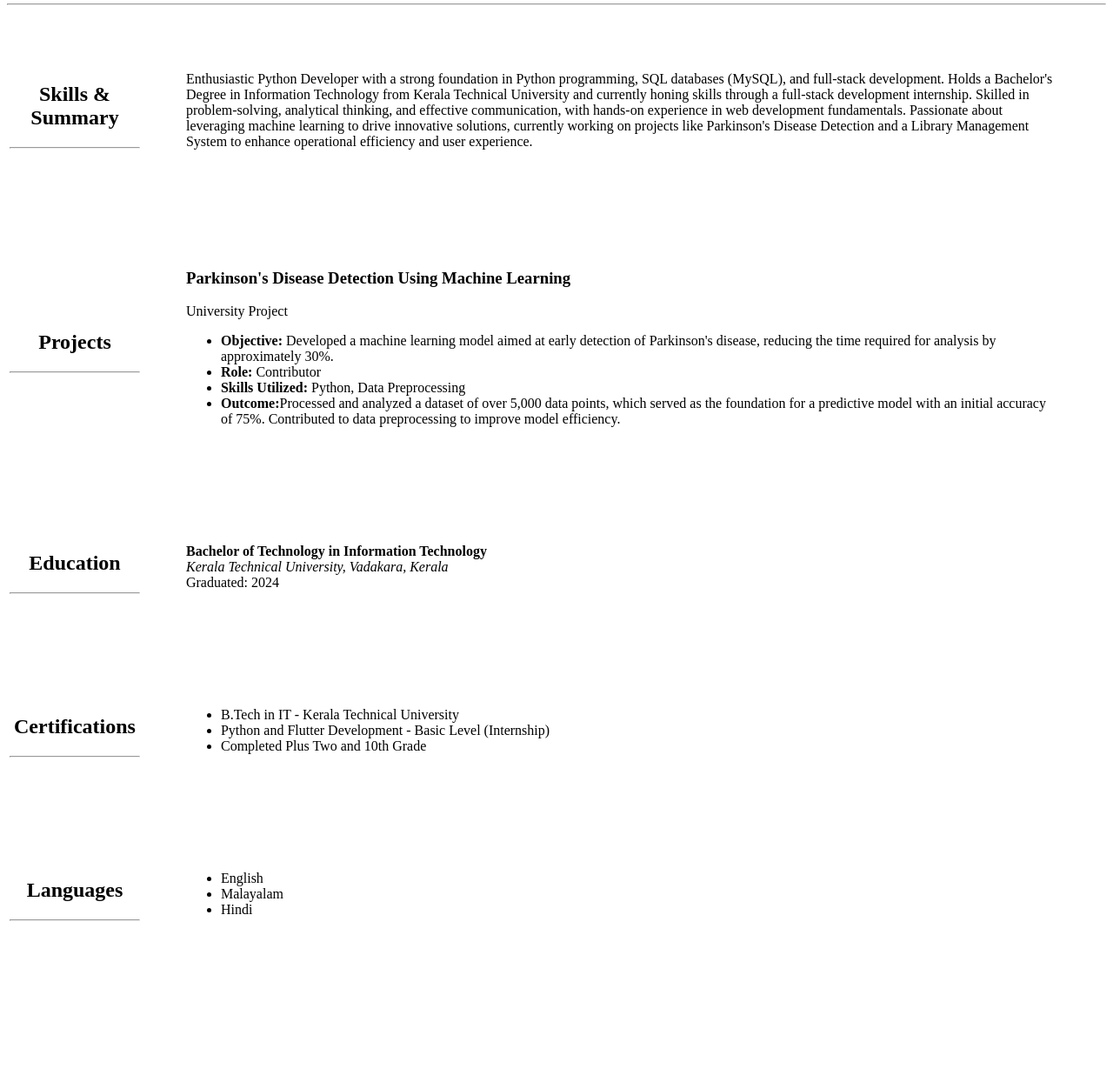
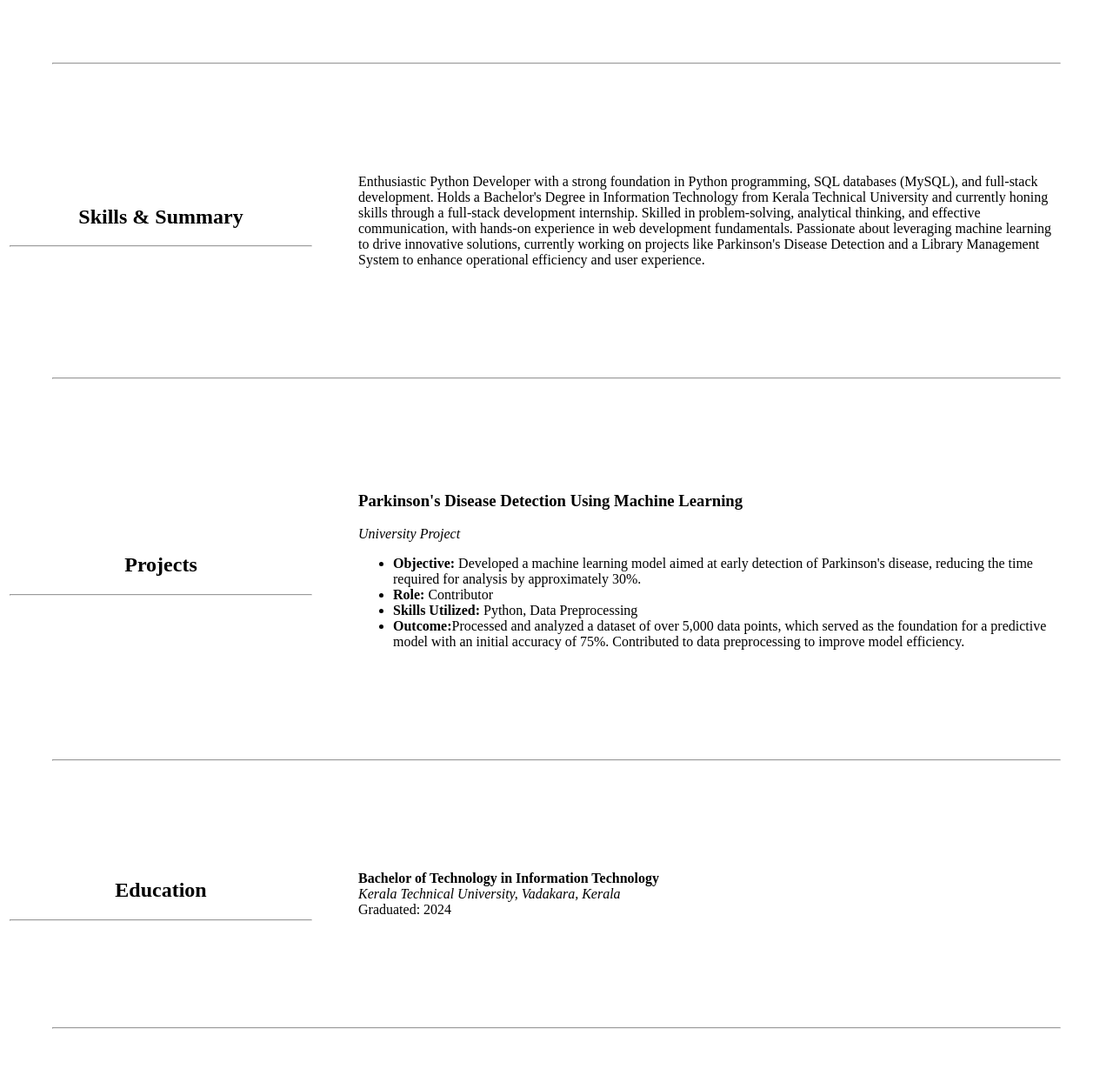
Before and after one commit to jishnuck2003/htmlresume, a plain HTML site: page index.html in a window 1280 px wide. Shown: the part 600-1844 px from the top of the page at 87% size. Before the commit the page ends 1731 px from the top, so only its background shows below. Drawn offline with Linux system fonts and the light colour scheme.

Commit message:
second commit

```diff
--- a/index.html
+++ b/index.html
@@ -26,7 +26,8 @@
 </head>
 
 
-    <table>
+    <div>
+        <table >
             <tr>
                 <td>
                     <div class="resume"></div>
@@ -45,6 +46,7 @@
 
 
             </tr>
+
             <tr>
                 <td><p><strong>Calicut,Kerala</strong></p></td>
                 <td ><p><strong>Phone:</strong> 9745771214</p></td>
@@ -52,14 +54,12 @@
                 <td ><p><strong>LinkedIn:</strong> ><a href="https://www.linkedin.com/in/jishnu-c-k-22294b309">https://www.linkedin.com/in/jishnu-c-k-22294b309</a></p></td>
             </tr>
 
-      </table>
-      <hr>
-      <table>
+            <tr><td colspan="4"><hr></td></tr>
             <tr>
                 <th><h2>
                       Skills & Summary
                 </h2><hr></th>
-            <td>
+                <td colspan="3">
                     <p>Enthusiastic Python Developer with a strong foundation in Python programming, SQL databases (MySQL),
                     and full-stack development. Holds a Bachelor's Degree in Information Technology from Kerala Technical University
                     and currently honing skills through a full-stack development internship. Skilled in problem-solving, analytical thinking,
@@ -70,9 +70,11 @@
                     </p>
                 </td>
             </tr>
+            <tr><td colspan="4"><hr></td></tr>
+            <tr>
                 <th><h2>Projects</h2><hr></th>
-        <td><h3>Parkinson's Disease Detection Using Machine Learning</h3>
-            University Project
+                <td colspan="3"><h3>Parkinson's Disease Detection Using Machine Learning</h3>
+                <i>University Project</i>
                 <ul>
                     <li><strong>Objective:</strong> Developed a machine learning model aimed at early detection of Parkinson's disease, reducing the time required for analysis by approximately 30%.</li>
                     <li><strong>Role:</strong> Contributor</li>
@@ -82,17 +84,20 @@
                 </ul>
 
             </td>
+            </tr>
+            <tr><td colspan="4"><hr></td></tr>
             <tr>
                 <th><h2>Education</h2><hr></th>
-            <td><p><strong>Bachelor of Technology in Information Technology</strong><br>
+                <td colspan="3"><p><strong>Bachelor of Technology in Information Technology</strong><br>
                     <i>Kerala Technical University, Vadakara, Kerala</i><br>
                     Graduated: 2024</p></td>
 
 
             </tr>
+            <tr><td colspan="4"><hr></td></tr>
             <tr>
                 <th><h2>Certifications</h2><hr></th>
-            <td>
+                <td colspan="3">
                     <ul>
                         <li>B.Tech in IT - Kerala Technical University</li>
                         <li> Python and Flutter Development - Basic Level (Internship)</li>
@@ -100,15 +105,18 @@
                     </ul>
                 </td>
             </tr>
+            <tr><td colspan="4"><hr></td></tr>
             <tr>
                 <th><h2> Languages</h2><hr></th>
-            <td><ul>
+                <td colspan="3"><ul>
                 <li> English</li>
                 <li>Malayalam</li>
                 <li>Hindi</li></ul></td>
             </tr>
+            <tr><td colspan="4"><hr></td></tr>
 
           </table>
+    </div>
 
 
 
```
Lines whose indentation alone changed are shown as unchanged.
